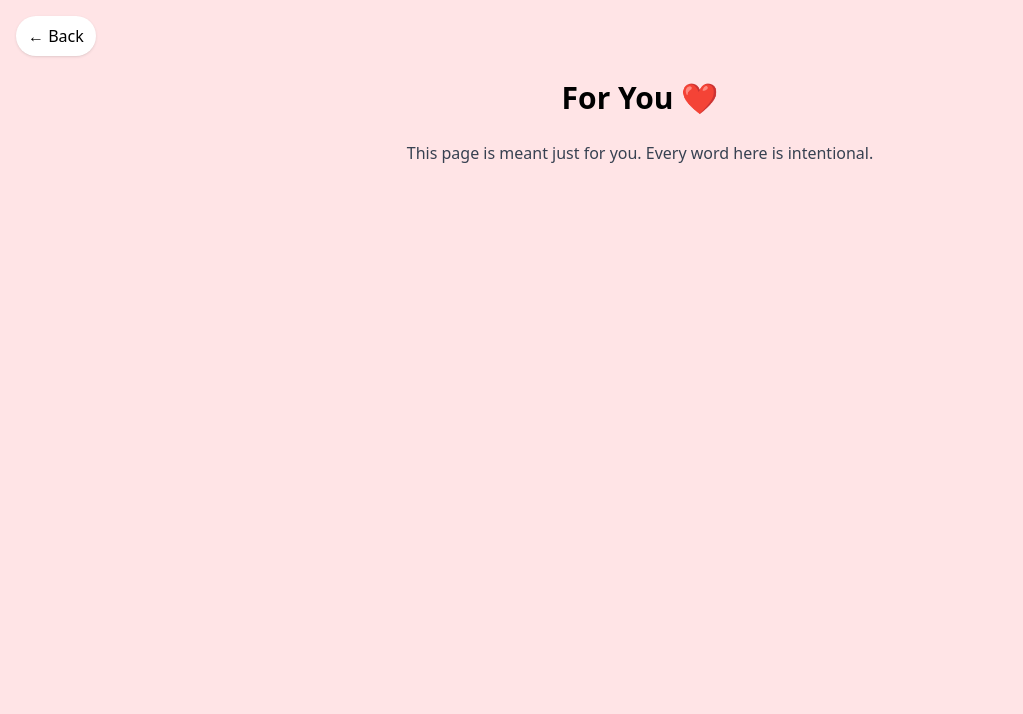
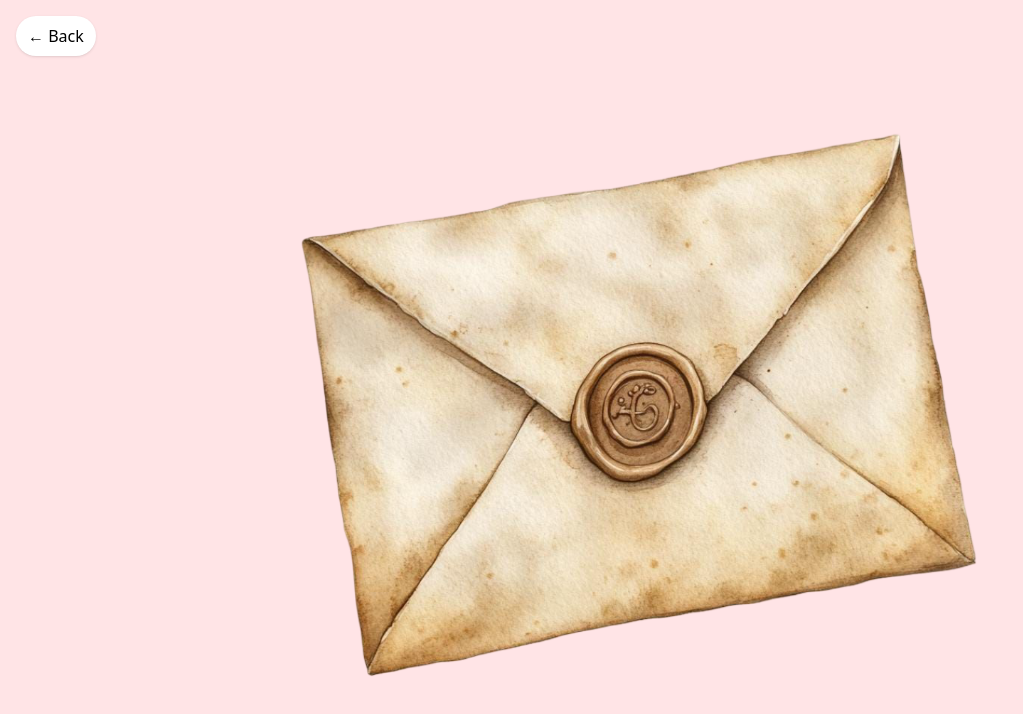
Before and after one commit to Acode04/giftwrap, a plain HTML site: page content-1.html in a window 1280 px wide. Shown: the whole page, without its empty margins (0-1023 px from the left). Drawn offline with nearby package versions, Linux system fonts and the light colour scheme.

Commit message:
content update

```diff
--- a/content-1.html
+++ b/content-1.html
@@ -11,15 +11,19 @@
     ← Back
   </button>
 
-  <main class="max-w-2xl mx-auto px-6 py-20 text-center">
-    <h1 class="text-3xl font-bold mb-6">
-      For You ❤️
-    </h1>
-    <p class="text-gray-700 leading-relaxed">
-      This page is meant just for you.
-      Every word here is intentional.
-    </p>
-  </main>
+  <main class="w-full min-h-screen flex items-center justify-center">
+    <div class="w-full max-w-3xl">
+
+        <div class="w-full h-[90vh] md:h-[90vh] lg:h-[90vh] overflow-hidden">
+            <img
+            src="assets/images/letter.png"
+            alt="Banner"
+            class="w-full h-full object-cover rounded-b-3xl"
+            />
+        </div>
+    </div>
+    </main>
+
 
   <script src="js/common.js"></script>
 </body>
```
